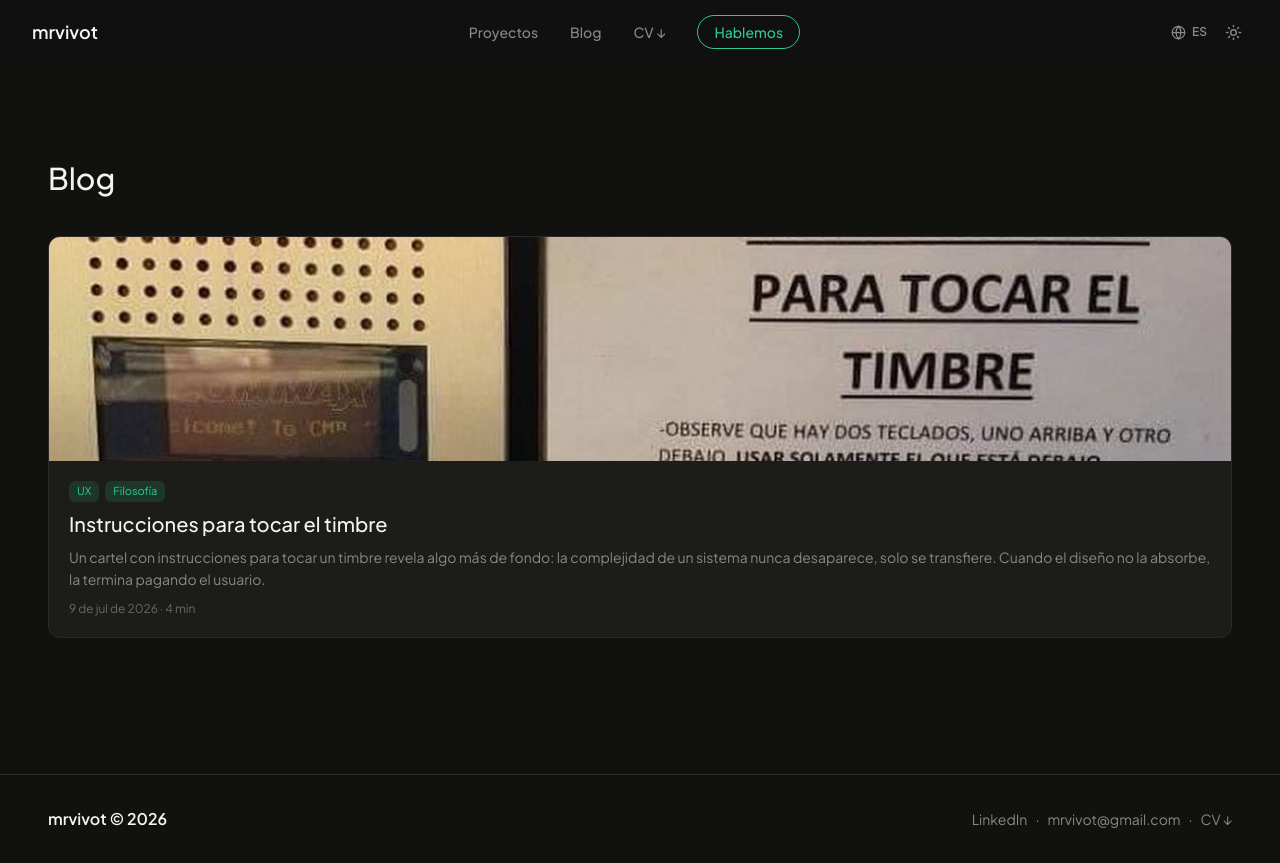
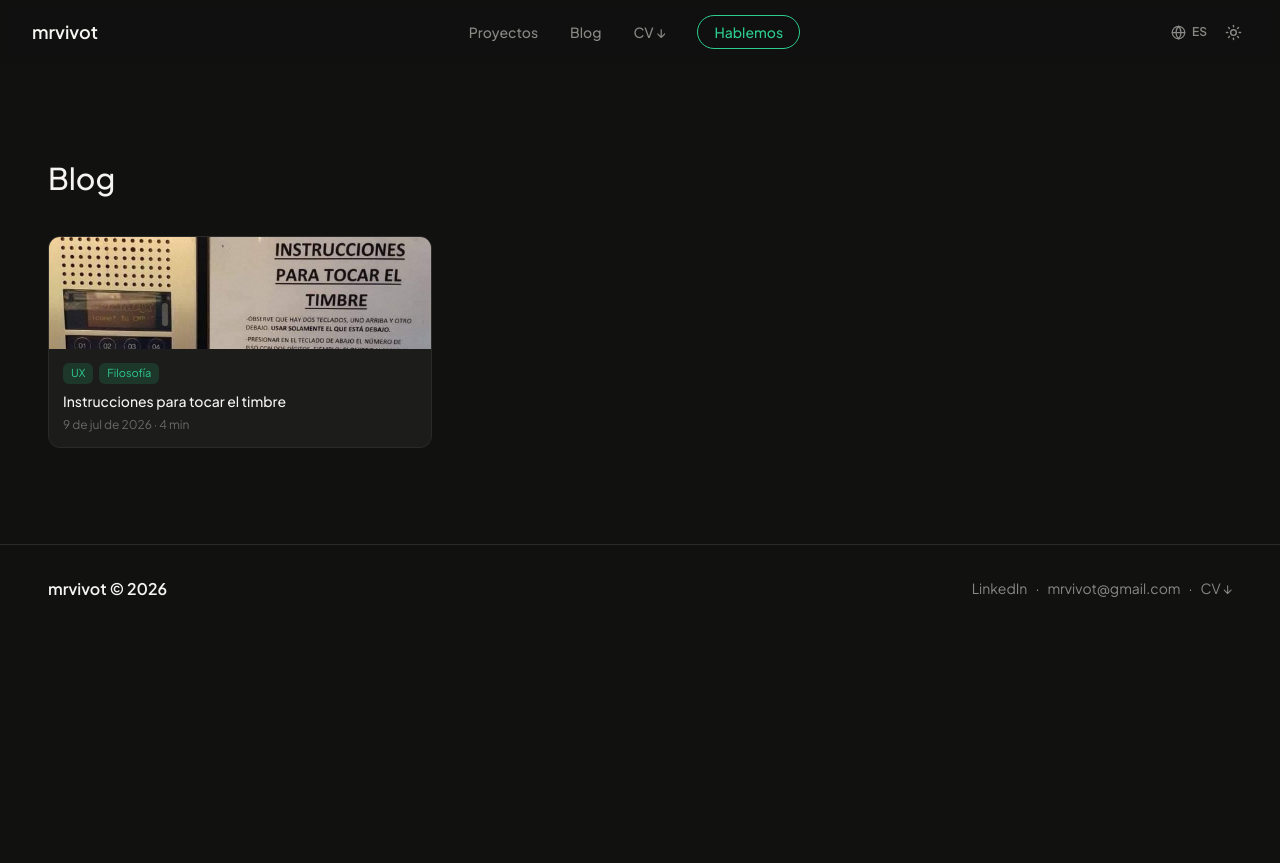
Before and after one commit to mrvivot/mrvivot-portfolio, a Next.js app: page /blog in a window 1280 px wide. After the commit the page ends 800 px from the top, so only its background shows below. Built offline with nearby package versions, Linux system fonts and the light colour scheme.

Commit message:
refactor(blog): grilla uniforme en /blog, sin post destacado
- usa getAllPosts() en vez de getFeaturedPost()/getRemainingPosts()
- todos los posts renderizan con BlogCard variant='default'
- variant 'featured' se mantiene en BlogCard sin uso, reservada para el teaser del Home (backlog)

```diff
--- a/app/blog/page.tsx
+++ b/app/blog/page.tsx
@@ -1,4 +1,4 @@
-import { getFeaturedPost, getRemainingPosts } from "@/lib/blog";
+import { getAllPosts } from "@/lib/blog";
 import BlogCard from "@/components/sections/BlogCard";
 
 export const metadata = {
@@ -7,8 +7,7 @@ export const metadata = {
 };
 
 export default function BlogPage() {
-  const featured = getFeaturedPost();
-  const remaining = getRemainingPosts();
+  const posts = getAllPosts();
 
   return (
     <main className="px-6 md:px-12 pt-12 md:pt-24 pb-24">
@@ -16,15 +15,9 @@ export default function BlogPage() {
         Blog
       </h1>
 
-      {featured && (
-        <div className="mb-10">
-          <BlogCard post={featured} variant="featured" />
-        </div>
-      )}
-
-      {remaining.length > 0 && (
+      {posts.length > 0 && (
         <div className="grid grid-cols-1 gap-4 sm:grid-cols-2 lg:grid-cols-3">
-          {remaining.map((post) => (
+          {posts.map((post) => (
             <BlogCard key={post.slug} post={post} />
           ))}
         </div>
```
